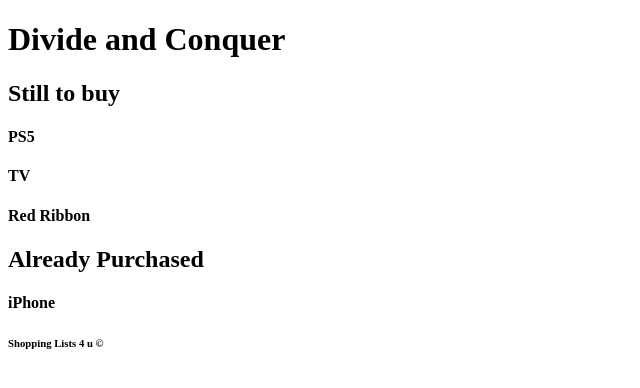
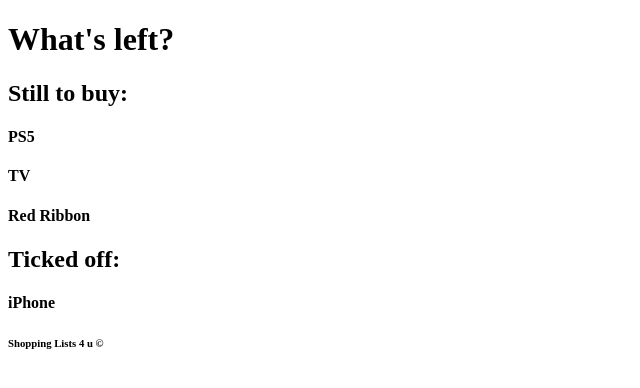
Before and after one commit to garyb6/Shopping-List-Flask-HW, a Flask app: page /shortlist in a window 1280 px wide. Shown: the part 26-414 px from the top of the page, without its empty margins (0-640 px from the left). Run offline with Flask 2, Linux system fonts and the light colour scheme.

Commit message:
formatting

```diff
--- a/templates/shortlist.html
+++ b/templates/shortlist.html
@@ -1,13 +1,13 @@
 {% extends 'base.html' %}
 {% block content%}
-<h1>Divide and Conquer</h1>
-<h2>Still to buy</h2>
+<h1>What's left?</h1>
+<h2>Still to buy:</h2>
 {% for item in items%}
     {% if item.bought == False%}
     <h4>{{item.name}}</h4>
     {% endif %}
 {% endfor %}
-<h2>Already Purchased</h2>
+<h2>Ticked off:</h2>
 {% for item in items%}
     {% if item.bought%}
     <h4>{{item.name}}</h4>
```
Also changed, not shown: templates/index.html (+3 -4 lines).
